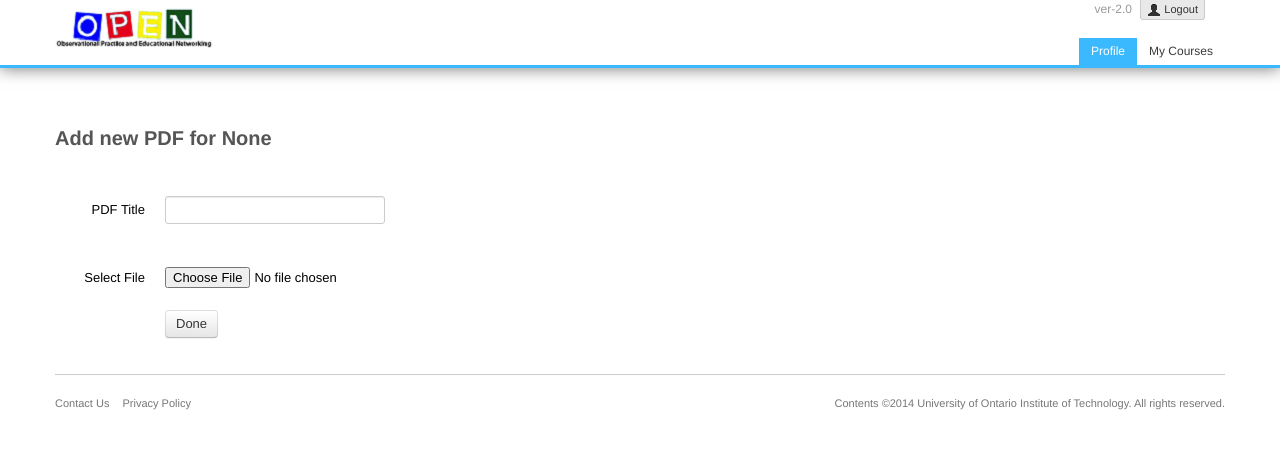
After one commit to andreibosco/OPEN, a Django app: page /course/1/pdf/add/ in a window 1280 px wide. The commit adds this page. Shown: the top 449 px of the page. Run offline with Django 3.2, Linux system fonts and the light colour scheme; the visitor is signed in with stand-in values (Sample User, id 1); data that the repository does not hold is empty; parts of the project's set-up code (start-up, migrations or seed data) failed here and were passed over; some libraries are stand-ins or nearby versions.

Commit message:
Add course resources for students

```diff
--- a/OPEN/course/forms.py
+++ b/OPEN/course/forms.py
@@ -33,3 +33,35 @@ class AddCourseForm(ModelForm):
             'start_date': DateInput(attrs={'placeholder': 'YYYY-MM-DD'}),
             'end_date': DateInput(attrs={'placeholder': 'YYYY-MM-DD'}),
         }
+
+
+class AddVideoForm(Form):
+    """
+    Add new Video
+    """
+    title = CharField(max_length=100)
+    uploads = FileField(required = True)
+
+    def clean_uploads(self):
+        uploads = self.cleaned_data['uploads']
+        ext = uploads.name.split('.')[-1]
+        if ext == 'webm':
+            return uploads
+        else:
+            raise ValidationError("Not a valid video file. Only .webm is accepted")
+
+
+class AddPdfForm(Form):
+    """
+    Add new Video
+    """
+    title = CharField(max_length=100)
+    uploads = FileField(required = True)
+
+    def clean_uploads(self):
+        uploads = self.cleaned_data['uploads']
+        ext = uploads.name.split('.')[-1]
+        if ext == 'pdf':
+            return uploads
+        else:
+            raise ValidationError("Not a valid pdf file")
--- a/OPEN/course/urls.py
+++ b/OPEN/course/urls.py
@@ -1,6 +1,6 @@
 from django.conf.urls import patterns, url
 
-from OPEN.course.views import add_comment, add_course, add_new_course, add_forum, available_course, all_user_courses, course, course_forum_list, course_pdf_list, course_video_list, course_quiz_list, view_file, view_forum, view_video_file
+from OPEN.course.views import add_comment, add_course, add_new_course, add_forum, add_pdf, add_video, available_course, all_user_courses, course, course_forum_list, course_pdf_list, course_video_list, course_quiz_list, view_file, view_forum, view_video_file
 
 
 urlpatterns = patterns('',
@@ -73,4 +73,13 @@ urlpatterns = patterns('',
        {'template_name': 'course/add_course.html'},
        name = 'add_new_course' ),
 
+    url(r'^(?P<course_id>\d+)/video/add/$',
+       add_video,
+       {'template_name': 'course/add_video.html'},
+       name = 'add_video' ),
+
+    url(r'^(?P<course_id>\d+)/pdf/add/$',
+       add_pdf,
+       {'template_name': 'course/add_pdf.html'},
+       name = 'add_pdf' ),
 )
--- a/OPEN/course/views.py
+++ b/OPEN/course/views.py
@@ -9,7 +9,7 @@ from django.shortcuts import render, render_to_response
 from django.template import RequestContext
 from django.utils import simplejson
 
-from OPEN.course.forms import AddCourseForm, AddForumForm
+from OPEN.course.forms import AddCourseForm, AddForumForm, AddVideoForm, AddPdfForm
 from OPEN.course.models import Course, Forum, Grade, UploadedFile
 from OPEN.institute.models import Institute
 from OPEN.quiz.models import MCQuestionAttempt, LikertAttempt, OpenEndedAttempt, Quiz
@@ -274,3 +274,54 @@ def add_new_course(request, template_name):
     else:
         form = AddCourseForm()
         return render_to_response(template_name, context_instance=RequestContext(request, {'form': form}))
+
+@login_required
+def add_video(request, course_id, template_name):
+    """
+    Upload video
+    """
+    try:
+        course = Course.objects.get(id = course_id)
+    except Course.DoesNotExist:
+        course = None
+
+    if request.method == 'POST':
+        form = AddVideoForm(request.POST, request.FILES)
+        if form.is_valid():
+            title = request.POST.get('title')
+            file = request.FILES.get('uploads')
+            file_type = file.name.split('.')[-1]
+
+            uploads = UploadedFile.objects.create(uploader = request.user, course = course, uploads = file, file_type = 'VID', title = title)
+
+            return render_to_response('course/view_video_file.html', context_instance=RequestContext(request, {'vid': uploads}))
+        else:
+            return render_to_response(template_name, context_instance=RequestContext(request, {'form': form, 'course': course, 'course_id': course_id}))
+    else:
+        form = AddVideoForm()
+        return render_to_response(template_name, context_instance=RequestContext(request, {'form': form, 'course': course, 'course_id': course_id}))
+
+@login_required
+def add_pdf(request, course_id, template_name):
+    """
+    Upload pdf
+    """
+    try:
+        course = Course.objects.get(id = course_id)
+    except Course.DoesNotExist:
+        course = None
+
+    if request.method == 'POST':
+        form = AddPdfForm(request.POST, request.FILES)
+        if form.is_valid():
+            title = request.POST.get('title')
+            file = request.FILES.get('uploads')
+            file_type = file.name.split('.')[-1]
+
+            uploads = UploadedFile.objects.create(uploader = request.user, course = course, uploads = file, file_type = 'PDF', title = title)
+            return HttpResponseRedirect(reverse('course_pdf_list', kwargs={'course_id': course.id}))
+        else:
+            return render_to_response(template_name, context_instance=RequestContext(request, {'form': form, 'course': course, 'course_id': course_id}))
+    else:
+        form = AddPdfForm()
+        return render_to_response(template_name, context_instance=RequestContext(request, {'form': form, 'course': course, 'course_id': course_id}))
--- a/OPEN/quiz/views.py
+++ b/OPEN/quiz/views.py
@@ -113,9 +113,10 @@ def quiz(request, quiz_id, template_name):
             return HttpResponseRedirect(reverse('course_quiz_list', args=[quiz.course.id]))
 
     else:
-        mcquestions = MCQuestion.objects.filter(quiz = quiz)
-        likert = Likert.objects.filter(quiz = quiz)
+        mcquestions = MCQuestion.objects.filter(quiz = quiz).order_by("-date_added")
+        likert = Likert.objects.filter(quiz = quiz).order_by("-date_added")
         openended = OpenEnded.objects.filter(quiz = quiz)
+
 
         data = {
             'quiz': quiz,
--- /dev/null
+++ b/OPEN/templates/course/add_pdf.html
@@ -0,0 +1,49 @@
+{% extends "base.html" %}
+{% load i18n %}
+{% block title %}
+{% trans "Add New PDF" %}
+{% endblock %}
+
+{% block content %}
+
+ <h2>Add new PDF for {{ course }} </h2>
+
+ {% if form.errors %}
+  <p class="error">Please correct the errors below: {{ form.non_field_errors }}</p>
+ {% endif %}
+
+  <div class="span5" id="regForm">
+  <form enctype="multipart/form-data" method="POST" action="{% url 'add_pdf' course_id %}" class="form-horizontal" name="AddPdfForm">
+	{% csrf_token %}
+
+      <div class="control-group" style="margin-top:30px;">
+      <label class="control-label" for="id_title">PDF Title</label>
+      <div class="controls">
+	      {{ form.title }}
+	      {% if form.title.errors %}
+        <p class="error">{{ form.title.errors.as_text }}</p>
+      {% endif %}
+      </div>
+    </div>
+
+      <div class="control-group" style="margin-top:40px;">
+      <label class="control-label" for="id_uploads">Select File</label>
+      <div class="controls">
+	      {{ form.uploads }}
+	      {% if form.uploads.errors %}
+        <p class="error">{{ form.uploads.errors.as_text }}</p>
+      {% endif %}
+      </div>
+    </div>
+
+       <input type="hidden" id="id_course" name="course" value={{ course_id }}>
+
+    <div class="control-group">
+	<div class="controls">
+		<button type="submit" class="btn">Done</button>
+	</div>
+    </div>
+  </form>
+  </div>
+
+{% endblock %}
--- a/OPEN/templates/course/course_forum_list.html
+++ b/OPEN/templates/course/course_forum_list.html
@@ -1,7 +1,7 @@
 {% extends "base.html" %}
 {% load i18n %}
 {% block title %}
-{% trans "All Course Forums" %}
+{% trans "Forums Available" %}
 {% endblock %}
 
 {% block content %}
@@ -11,9 +11,7 @@
 
 <div class="span6 profileRows">
 	<h2 class="profileHeading">Forums for {{ course.title }}<span class="pull-right">
-        {% ifequal request.user.get_profile.role 'in' %}
-            <a href="{% url 'add_forum' course.id %}" class="Edit"><i class="icon-plus"></i> Add</a>
-        {% endifequal %}
+		<a href="{% url 'add_forum' course.id %}" class="Edit"><i class="icon-plus"></i> Add</a>
     </span></h2>
 
 	<ul class="nav nav-tabs ml150" style="border-bottom:None;">
--- a/OPEN/templates/course/course_pdf_list.html
+++ b/OPEN/templates/course/course_pdf_list.html
@@ -10,7 +10,11 @@
         </div>
 
 <div class="span6 profileRows">
-	<h2 class="profileHeading">PDF Files for {{ course.title }}</h2>
+	<h2 class="profileHeading">PDF Files for {{ course.title }}
+		<span class="pull-right">
+            <a href="{% url 'add_pdf' course.id %}" class="Edit"><i class="icon-plus"></i> Add</a>
+    	</span>
+	</h2>
 	<ul class="nav nav-tabs ml150" style="border-bottom:None;">
 	  <li class="pull-left active"><a href="{% url 'course_pdf_list' course.id %}">PDF</a></li>
 	  <li class="pull-left"><a href="{% url 'course_quiz_list' course.id %}">Quizzes</a></li>
--- a/OPEN/templates/course/course_quiz_list.html
+++ b/OPEN/templates/course/course_quiz_list.html
@@ -1,7 +1,7 @@
 {% extends "base.html" %}
 {% load i18n %}
 {% block title %}
-{% trans "Videos Available" %}
+{% trans "Quizzes Available" %}
 {% endblock %}
 
 {% block content %}
```
Also changed, not shown: OPEN/templates/course/add_video.html (added, +49 -0 lines), OPEN/templates/course/course_video_list.html (+6 -2 lines), 4 other files.
